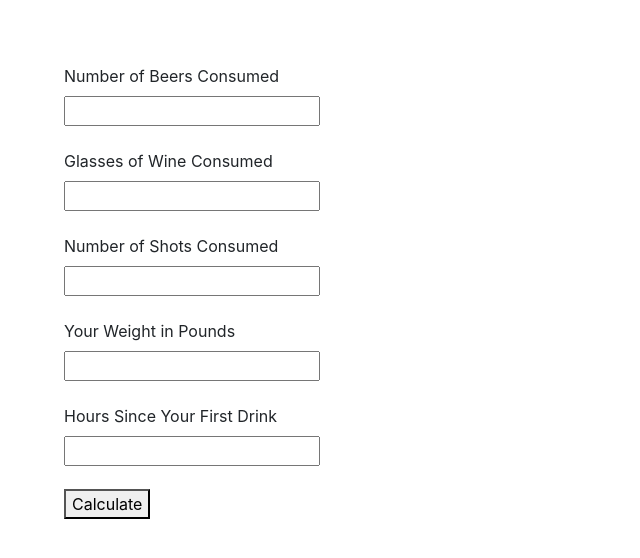
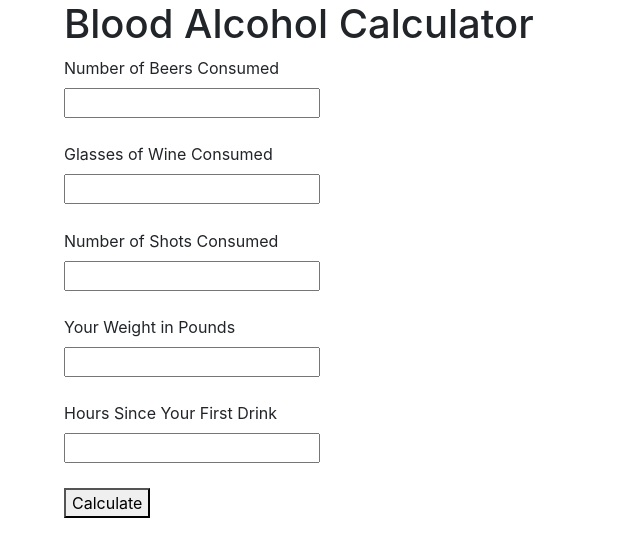
Before and after one commit to vankanna/BAC, a plain HTML site: page index.html in a window 1280 px wide. Shown: the whole page, without its empty margins (0-640 px from the left). Drawn offline with nearby package versions, Linux system fonts and the light colour scheme.

Commit message:
visualUpdates

```diff
--- a/index.html
+++ b/index.html
@@ -13,6 +13,8 @@
     <link rel="stylesheet" href="main.css">
 </head>
 <body>
+
+    <h1>Blood Alcohol Calculator</h1>
 
     <form id="bac-form">
 
--- a/main.css
+++ b/main.css
@@ -1,8 +1,11 @@
 
 
 
+h1 {
+    padding-left: 5%;
+}
 #bac-form {
-    padding: 5%;
+    padding-left: 5%;
 }
 
 #bac-form input {
@@ -11,5 +14,6 @@
 }
 
 #bac-output {
-    padding: 5%;
+    padding-left: 5%;
+    padding-top: 2%;
 }
```
